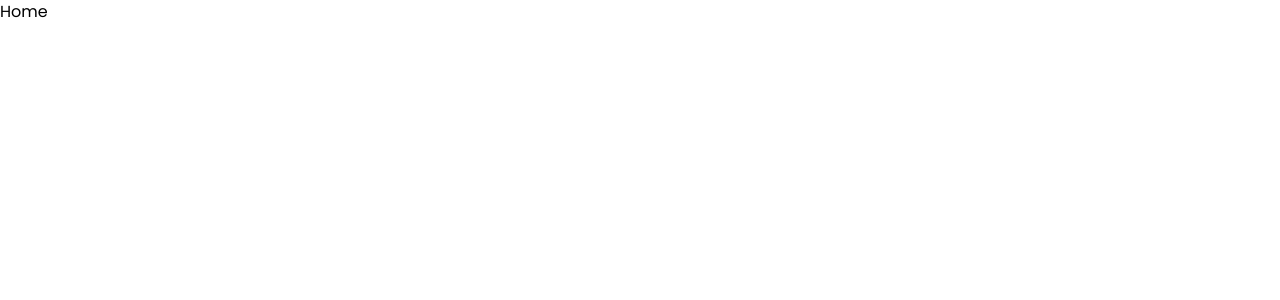
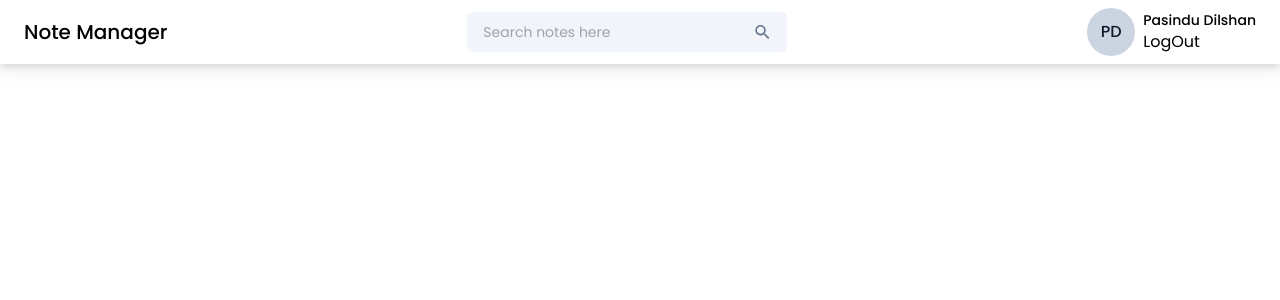
Before and after one commit to pasindud100/Note-Management-application--MERN, a React (Vite) app in the folder FE/: page /dashboard in a window 1280 px wide. Shown: the top 300 px of the page. Built offline with nearby package versions, Linux system fonts and the light colour scheme.

Commit message:
Implemented search bar to find notes.

```diff
--- a/FE/src/components/Navbar.jsx
+++ b/FE/src/components/Navbar.jsx
@@ -1,13 +1,35 @@
-import React from 'react'
+import React, { useState } from "react";
+import ProfileInfo from "./ProfileInfo";
+import { useNavigate } from "react-router-dom";
+import Searchbar from "./Searchbar";
 
 function Navbar() {
+  const [searchQuery, setSearchQuery] = useState("");
+
+  const navigate = useNavigate();
+  const logout = () => {
+    navigate("/login");
+  };
+
+  const search = () => {};
+  const clearSearch = () => {
+    setSearchQuery("");
+  };
+
   return (
-<div className="flex items-center justify-between px-6 py-2 drop-shadow-lg bg-white">
-    <h2 className=" text-xl font-medium py-2 text-" >Note Manager</h2>
-
-
-</div>
-)
+    <div className="flex items-center justify-between px-6 py-2 drop-shadow-lg bg-white">
+      <h2 className=" text-xl font-medium py-2 text-">Note Manager</h2>
+      <Searchbar
+        value={searchQuery}
+        onchange={({ target }) => {
+          setSearchQuery(target.value);
+        }}
+        clearSearch={clearSearch}
+        search={search}
+      />
+      <ProfileInfo logout={logout} />
+    </div>
+  );
 }
 
-export default Navbar
+export default Navbar;
--- /dev/null
+++ b/FE/src/components/ProfileInfo.jsx
@@ -0,0 +1,31 @@
+import React from "react";
+
+function ProfileInfo({ logout }) {
+  const getInitials = (name) => {
+    if (!name) {
+      return "d";
+    }
+    const words = name.split(" ");
+    let initials = "";
+
+    for (let i = 0; i < Math.min(words.length, 2); i++) {
+      initials += words[i][0];
+    }
+    return initials.toUpperCase();
+  };
+  return (
+    <div className="flex items-center gap-2">
+      <div className="w-12 h-12 flex items-center justify-center text-slate-900 bg-slate-300 rounded-full font-medium ">
+        {getInitials("pasindu dilshan ")}
+      </div>
+      <div className="">
+        <p className="text-sm font-medium">Pasindu Dilshan</p>
+        <button className="" onClick={logout}>
+          LogOut
+        </button>
+      </div>
+    </div>
+  );
+}
+
+export default ProfileInfo;
--- /dev/null
+++ b/FE/src/components/Searchbar.jsx
@@ -0,0 +1,30 @@
+import React from "react";
+import { IoMdSearch } from "react-icons/io";
+import { IoIosClose } from "react-icons/io";
+
+function Searchbar({ value, onchange, clearSearch, search }) {
+  return (
+    <div className="flex items-center w-80 px-4 rounded-md bg-slate-100">
+      <input
+        type="text"
+        placeholder="Search notes here"
+        className="w-full bg-transparent outline-none py-[10px] text-sm"
+        value={value}
+        onChange={onchange}
+      />
+      {value && (
+        <IoIosClose
+          onClick={clearSearch}
+          className="cursor-pointer text-slate-500  hover:text-slate-900 text-xl"
+        />
+      )}
+
+      <IoMdSearch
+        onClick={search}
+        className="cursor-pointer text-slate-500  hover:text-slate-900 text-xl"
+      />
+    </div>
+  );
+}
+
+export default Searchbar;
--- a/FE/src/pages/Home/Home.jsx
+++ b/FE/src/pages/Home/Home.jsx
@@ -1,7 +1,14 @@
 import React from "react";
+import Navbar from "../../components/Navbar";
 
 function Home() {
-  return <div>Home</div>;
+  return (
+    <div>
+      <Navbar />
+
+
+    </div>
+  );
 }
 
 export default Home;
```
